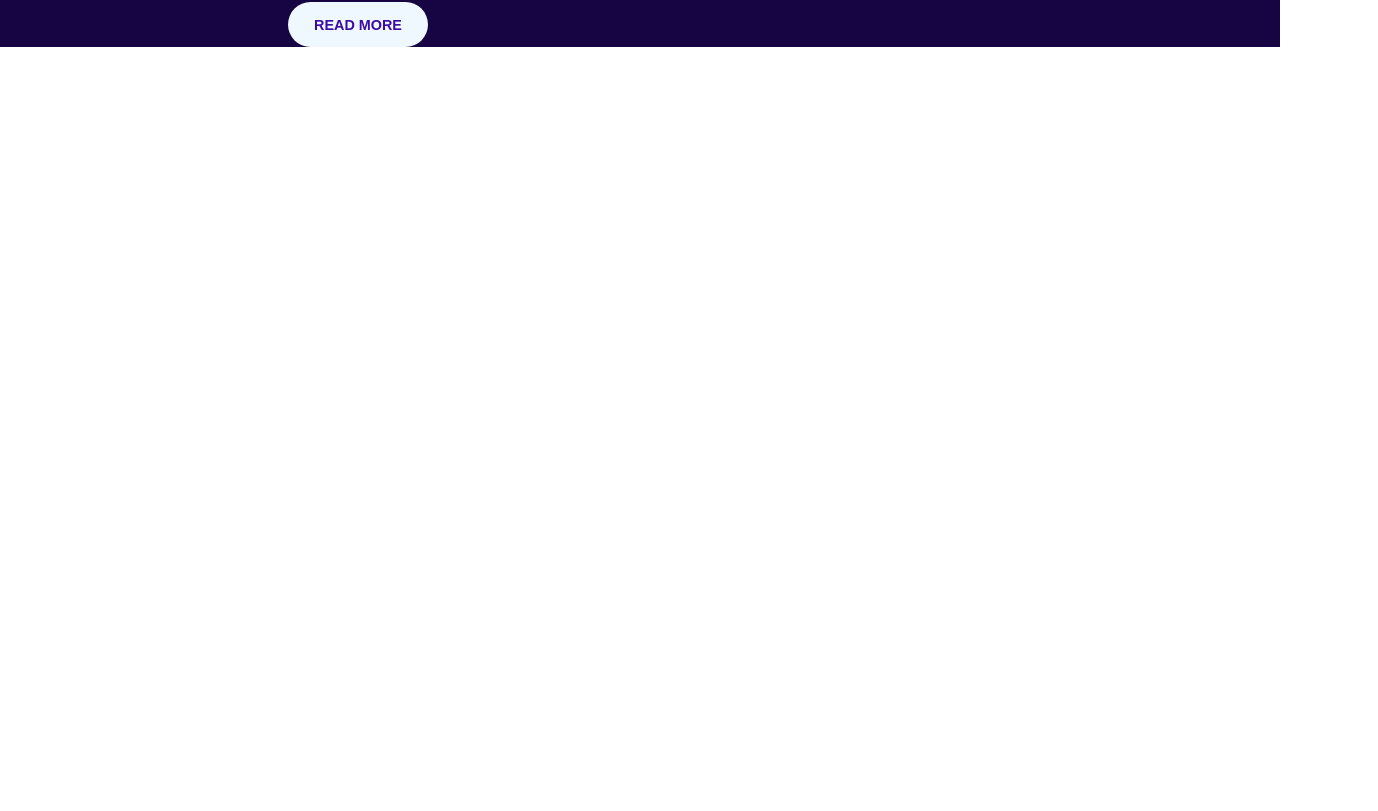
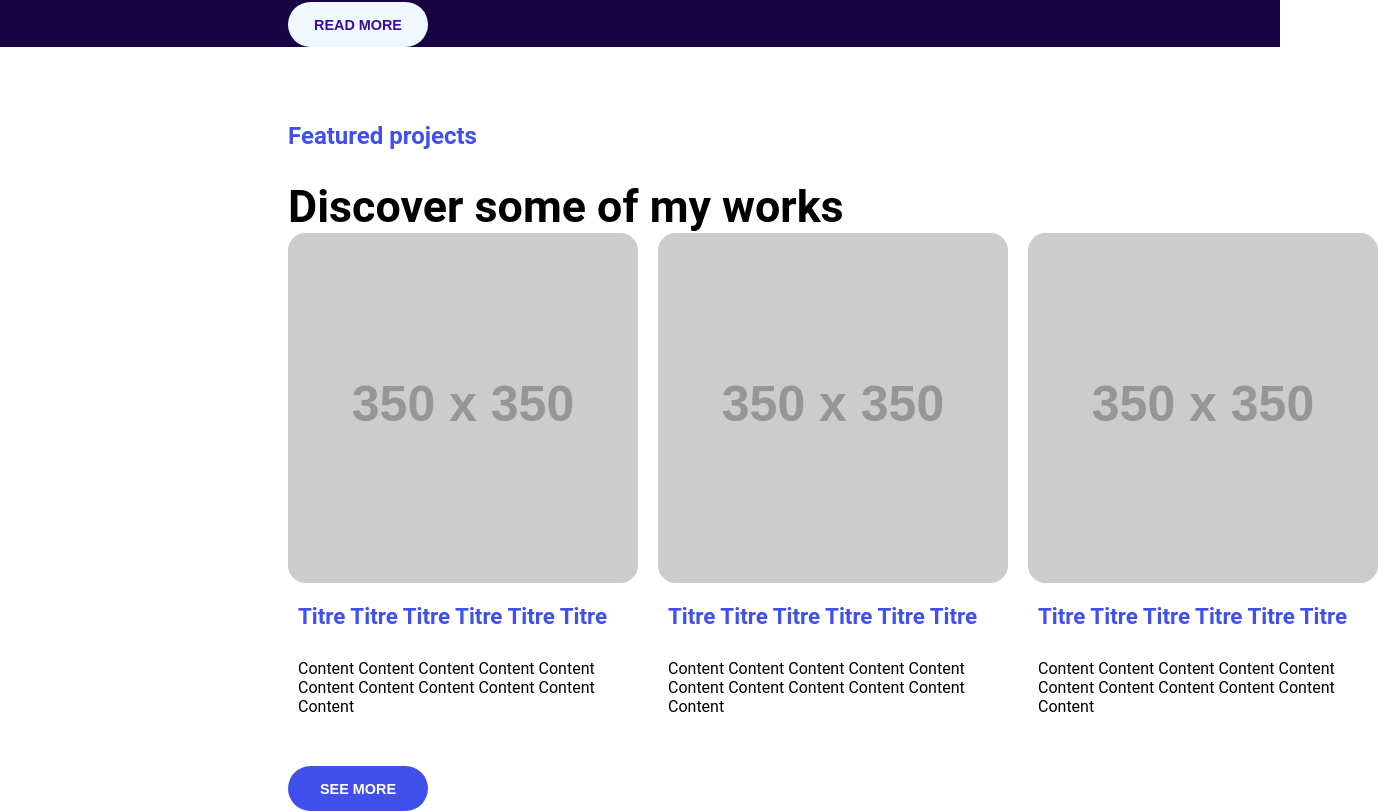
Before and after one commit to Madriax/ReactWebsite, a React (Create React App) app in the folder client/: page / in a window 1280 px wide. Shown: the part 1899-2710 px from the top of the page, 1378 px wide, since content can reach past the window. Before the commit the page ends 1946 px from the top, so only its background shows below. Built offline with nearby package versions, Linux system fonts and the light colour scheme.

Commit message:
Add article list and Article component

```diff
--- a/client/src/Assets/css/app.css
+++ b/client/src/Assets/css/app.css
@@ -7,6 +7,12 @@ body {
     font-family: "Roboto", serif;
 }
 
+img {
+    user-select: none;
+    -moz-user-select: none;
+    -ms-user-select: none;
+    -webkit-user-select: none;
+}
 
 /* ===== +NAVBAR+ ===== */
 header {
@@ -207,3 +213,88 @@ nav {
     font-size: 1.2em;
 }
 /* ===== -ABOUT- ===== */
+
+/* ===== +ARTICLE LIST+ ===== */
+.article-list {
+    padding-top: 75px;
+}
+
+.article-list .content {
+    min-height: calc(100vh - 150px);
+    display: flex;
+    width: 55%;
+    margin: auto;
+    color: black;
+    flex-wrap: wrap;
+}
+
+.article-list h1 {
+    color: #4150ec;
+    margin-bottom: 30px;
+}
+
+.article-list h2 {
+    font-size: 2.8em;
+}
+
+.article-list .read-more {
+    display: flex;
+    width: 100%;
+}
+
+.article-list .read-more button {
+    width: 140px;
+    height: 45px;
+    background-color: #4150ec;
+    text-transform: uppercase;
+    font-weight: bold;
+    color: white;
+    border-radius: 100px;
+    border: none;
+    margin-top: 40px;
+    font-size: 0.9em;
+    cursor: pointer;
+    transition: all .2s;
+}
+
+.article-list .read-more button:hover {
+    background-color: #2e0a82;
+    color: white;
+}
+
+.article-list .articles {
+    display: flex;
+    margin: auto;
+    align-items: stretch;
+}
+/* ===== -ARTICLE LIST- ===== */
+
+/* ===== +ARTICLE+ =====*/
+.article {
+    display: flex;
+    flex-wrap: wrap;
+    border-radius: 5%;
+    transition: all .2s;
+}
+
+.article:hover {
+    box-shadow: 0 0 2em #5d5d5d;
+}
+
+.article:not(:nth-child(1)) {
+    margin-left: 20px;
+}
+
+.article h1 {
+    margin-top: 10px;
+    font-size: 1.4em;
+}
+
+.article img {
+    border-radius: 5%;
+}
+
+.article .infos {
+    padding: 10px;
+}
+/* ===== -ARTICLE- =====*/
--- /dev/null
+++ b/client/src/Components/Article.tsx
@@ -0,0 +1,17 @@
+import React from "react";
+import setup from "../Assets/img/setup.jpg";
+
+function Article() {
+
+    return (
+        <div className="article">
+            <img src="https://placehold.it/350x350" alt=""/>
+            <div className="infos">
+                <h1>Titre Titre Titre Titre Titre Titre </h1>
+                <p>Content Content Content Content Content Content Content Content Content Content Content </p>
+            </div>
+        </div>
+    );
+}
+
+export default Article;
--- /dev/null
+++ b/client/src/Components/ArticleList.tsx
@@ -0,0 +1,27 @@
+import React from "react";
+import setup from "../Assets/img/setup.jpg";
+import Article from "./Article";
+
+function ArticleList() {
+
+    return (
+        <section className="article-list">
+            <div className="content">
+                <div className="titles">
+                    <h1>Featured projects</h1>
+                    <h2>Discover some of my works</h2>
+                </div>
+                <div className="articles">
+                    <Article />
+                    <Article />
+                    <Article />
+                </div>
+                <div className="read-more">
+                    <button>See more</button>
+                </div>
+            </div>
+        </section>
+    );
+}
+
+export default ArticleList;
--- a/client/src/Views/Home.tsx
+++ b/client/src/Views/Home.tsx
@@ -8,6 +8,7 @@ import youtube from '../Assets/icons/youtube.svg';
 import Navbar from "../Components/Navbar";
 import Hero from '../Components/Hero';
 import About from "../Components/About";
+import ArticleList from "../Components/ArticleList";
 
 function Home() {
     return (
@@ -15,6 +16,7 @@ function Home() {
             <Navbar />
             <Hero />
             <About />
+            <ArticleList />
         </>
     );
 }
```
